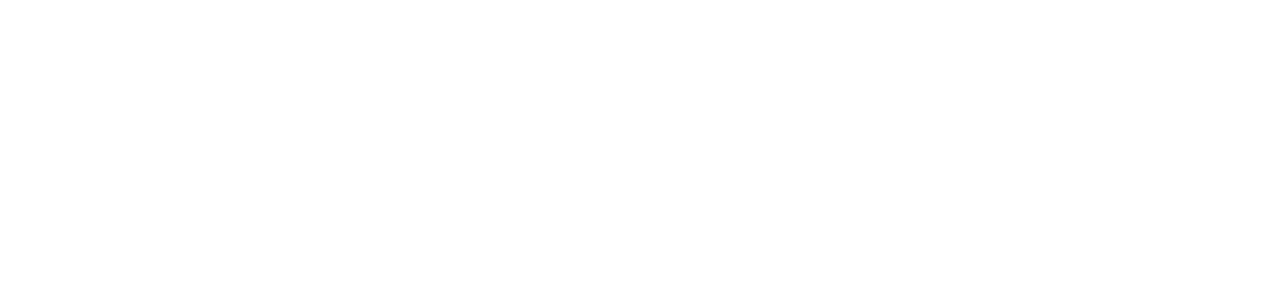
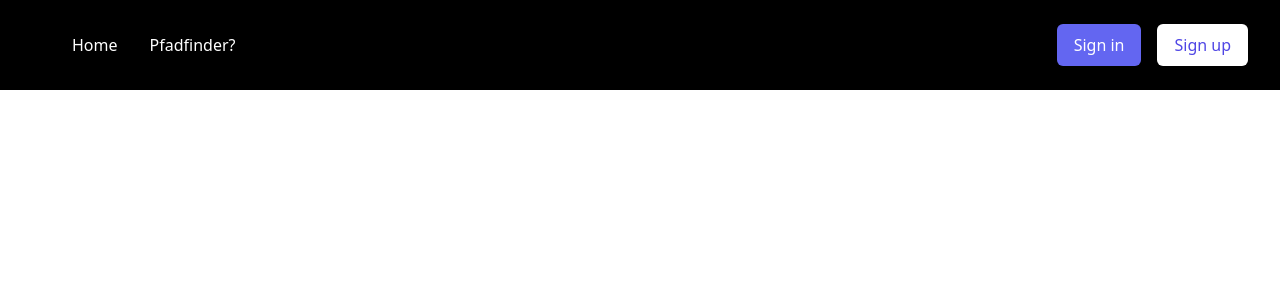
Before and after one commit to hratuga/homepage, a Vue app in the folder hratuga-ui/: page / in a window 1280 px wide. Shown: the top 300 px of the page. Built offline with nearby package versions, Linux system fonts and the light colour scheme.

Commit message:
adds navigation bar with default dummy data

```diff
--- a/hratuga-ui/src/components/navigation/Navigation.vue
+++ b/hratuga-ui/src/components/navigation/Navigation.vue
@@ -1,10 +1,39 @@
 <template>
-
+  <header class="bg-black">
+    <nav class="mx-auto px-4 sm:px-6 lg:px-8" aria-label="Top">
+      <div class="w-full py-6 flex items-center justify-between border-b border-cyan-500 lg:border-none">
+        <div class="flex items-center">
+          <div class="hidden ml-10 space-x-8 lg:block">
+            <a v-for="link in navigation" :key="link.name" :href="link.href" class="text-base font-medium text-white hover:text-indigo-50">
+              {{ link.name }}
+            </a>
+          </div>
+        </div>
+        <div class="ml-10 space-x-4">
+          <a href="#" class="inline-block bg-indigo-500 py-2 px-4 border border-transparent rounded-md text-base font-medium text-white hover:bg-opacity-75">Sign in</a>
+          <a href="#" class="inline-block bg-white py-2 px-4 border border-transparent rounded-md text-base font-medium text-indigo-600 hover:bg-indigo-50">Sign up</a>
+        </div>
+      </div>
+      <div class="py-4 flex flex-wrap justify-center space-x-6 lg:hidden">
+        <a v-for="link in navigation" :key="link.name" :href="link.href" class="text-base font-medium text-white hover:text-indigo-50">
+          {{ link.name }}
+        </a>
+      </div>
+    </nav>
+  </header>
 </template>
 
 <script>
 export default {
-  name: "Navigation"
+  name: "Navigation",
+  setup() {
+    return {
+      navigation: [
+        {name: 'Home', href: '/'},
+        {name: 'Pfadfinder?', href: '/was-ist-pfadfinder'}
+      ],
+    }
+  },
 }
 </script>
 
```
